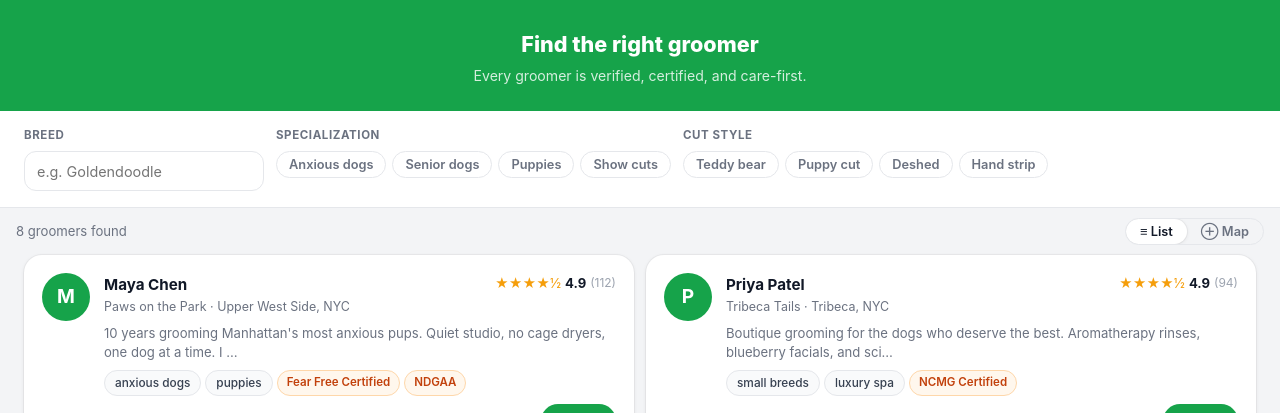
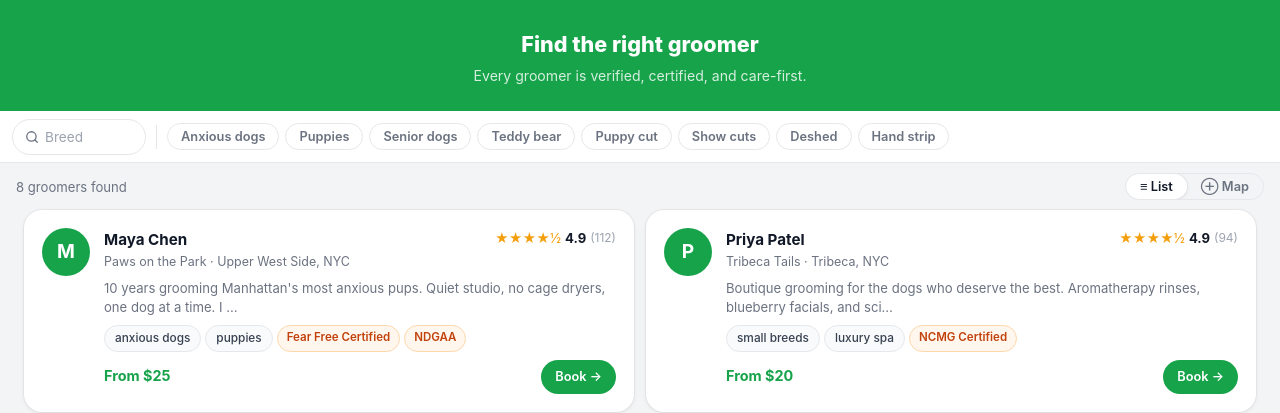
Before and after one commit to bcopans/Claude_learning, a Flask app: page /search in a window 1280 px wide. Shown: the part 52-465 px from the top of the page. Run offline with Flask 3, Linux system fonts and the light colour scheme; data comes from the database, SQL or seed files in the repository; some libraries are stand-ins or nearby versions.

Commit message:
Slim filter strip: compact breed pill + scrollable specialty chips
Replaces the tall multi-section filter block with a single sticky bar:
- Compact breed search pill (icon + short input + clear X) on the left
- Divider then all specialty/cut chips in a horizontal scroll row
- No separate Specialization/Cut labels — all secondary filters unified
- Breed is primary; specialization/cuts are discoverable but not loud

https://claude.ai/code/session_01NYwLiMSZgUYJfXuboqaWhp

```diff
--- a/07_dog_groomer_booking/marketplace/static/style.css
+++ b/07_dog_groomer_booking/marketplace/static/style.css
@@ -247,45 +247,96 @@ textarea.input  { height: auto; padding-top: 12px; padding-bottom: 12px; resize:
 .search-hero h1 { font-size: 1.35rem; font-weight: 800; margin-bottom: 4px; }
 .search-hero p  { opacity: 0.82; font-size: 0.88rem; }
 
-.filter-bar {
+/* ── Filter strip (search page) ── */
+.filter-strip {
+  position: sticky;
+  top: 52px;
+  z-index: 30;
   background: var(--surface);
   border-bottom: 1px solid var(--border);
-  padding: 14px 16px;
-  display: flex;
-  flex-direction: column;
-  gap: 12px;
-}
-
-.filter-group { display: flex; flex-direction: column; gap: 6px; }
-.filter-group > label { font-size: 0.72rem; font-weight: 700; color: var(--muted); text-transform: uppercase; letter-spacing: 0.05em; }
-
-.filter-group input[type="text"] {
+  display: flex;
+  align-items: center;
+  gap: 0;
   padding: 0 12px;
-  height: 40px;
-  border: 1.5px solid var(--border);
-  border-radius: var(--r);
-  font-size: 0.9rem;
-  font-family: inherit;
-  outline: none;
-  max-width: 240px;
-}
-.filter-group input[type="text"]:focus { border-color: var(--green); }
-
-.filter-chips { display: flex; flex-wrap: wrap; gap: 6px; }
-
-.fchip {
-  padding: 5px 12px;
+  height: 52px;
+  overflow: hidden;
+}
+
+.filter-breed-pill {
+  display: flex;
+  align-items: center;
+  gap: 6px;
+  flex-shrink: 0;
   border: 1.5px solid var(--border);
   border-radius: 9999px;
+  padding: 0 12px;
+  height: 36px;
+  background: var(--surface);
+  transition: border-color 0.15s;
+}
+
+.filter-breed-pill:focus-within {
+  border-color: var(--green);
+}
+
+.filter-breed-pill input {
+  border: none;
+  outline: none;
+  font-size: 0.85rem;
+  font-family: inherit;
+  color: var(--text);
+  width: 88px;
+  background: transparent;
+}
+
+.filter-breed-pill input::placeholder { color: var(--subtle); }
+
+.breed-clear {
+  background: none;
+  border: none;
+  color: var(--muted);
+  font-size: 1.1rem;
+  cursor: pointer;
+  padding: 0;
+  line-height: 1;
+  flex-shrink: 0;
+}
+
+.filter-sep {
+  width: 1px;
+  height: 24px;
+  background: var(--border);
+  margin: 0 10px;
+  flex-shrink: 0;
+}
+
+.filter-chips-scroll {
+  display: flex;
+  align-items: center;
+  gap: 6px;
+  overflow-x: auto;
+  scrollbar-width: none;
+  -webkit-overflow-scrolling: touch;
+  flex: 1;
+  padding: 8px 0;
+}
+.filter-chips-scroll::-webkit-scrollbar { display: none; }
+
+.fchip {
+  padding: 5px 13px;
+  border: 1.5px solid var(--border);
+  border-radius: 9999px;
   background: var(--surface);
   color: var(--muted);
   font-size: 0.8rem;
   font-weight: 600;
   cursor: pointer;
   font-family: inherit;
+  white-space: nowrap;
+  flex-shrink: 0;
   transition: all 0.15s;
 }
-.fchip:hover  { border-color: var(--green); color: var(--green); }
+.fchip:hover  { border-color: var(--green); color: var(--green-dark); }
 .fchip.active { background: var(--green); border-color: var(--green); color: #fff; }
 
 .results-bar {
@@ -1308,7 +1359,7 @@ textarea.input  { height: auto; padding-top: 12px; padding-bottom: 12px; resize:
   .ecard            { padding: 18px 16px; }
   .ecard-amount     { font-size: 1.35rem; }
   .ebar-val         { display: block; }
-  .filter-bar       { flex-direction: row; flex-wrap: wrap; padding: 16px 24px; }
+
   .groomer-grid     { grid-template-columns: repeat(2, 1fr); padding: 0 24px 40px; }
   .portfolio-grid   { grid-template-columns: repeat(3, 1fr); }
   .option-grid      { display: grid; grid-template-columns: repeat(2, 1fr); }
--- a/07_dog_groomer_booking/marketplace/templates/search.html
+++ b/07_dog_groomer_booking/marketplace/templates/search.html
@@ -20,31 +20,23 @@
   <p>Every groomer is verified, certified, and care-first.</p>
 </div>
 
-<!-- Filters -->
-<div class="filter-bar">
-  <div class="filter-group">
-    <label>Breed</label>
-    <div class="ac-wrap">
-      <input type="text" id="breed-filter" placeholder="e.g. Goldendoodle" autocomplete="off">
-    </div>
+<!-- Filter strip -->
+<div class="filter-strip">
+  <div class="filter-breed-pill ac-wrap" id="breed-pill">
+    <svg width="14" height="14" viewBox="0 0 24 24" fill="none" stroke="currentColor" stroke-width="2.2" stroke-linecap="round" stroke-linejoin="round" style="flex-shrink:0;color:#6B7280"><circle cx="11" cy="11" r="8"/><path d="m21 21-4.35-4.35"/></svg>
+    <input type="text" id="breed-filter" placeholder="Breed" autocomplete="off">
+    <button class="breed-clear" id="breed-x" onclick="clearBreed()" style="display:none" aria-label="Clear breed">×</button>
   </div>
-  <div class="filter-group">
-    <label>Specialization</label>
-    <div class="filter-chips">
-      <button class="fchip" data-value="anxious dogs"  onclick="toggleChip(this)">Anxious dogs</button>
-      <button class="fchip" data-value="senior dogs"   onclick="toggleChip(this)">Senior dogs</button>
-      <button class="fchip" data-value="puppies"       onclick="toggleChip(this)">Puppies</button>
-      <button class="fchip" data-value="show cuts"     onclick="toggleChip(this)">Show cuts</button>
-    </div>
-  </div>
-  <div class="filter-group">
-    <label>Cut style</label>
-    <div class="filter-chips">
-      <button class="fchip" data-value="teddy bear" onclick="toggleChip(this)">Teddy bear</button>
-      <button class="fchip" data-value="puppy cut"  onclick="toggleChip(this)">Puppy cut</button>
-      <button class="fchip" data-value="deshed"     onclick="toggleChip(this)">Deshed</button>
-      <button class="fchip" data-value="hand-strip" onclick="toggleChip(this)">Hand strip</button>
-    </div>
+  <div class="filter-sep"></div>
+  <div class="filter-chips-scroll">
+    <button class="fchip" data-value="anxious dogs" onclick="toggleChip(this)">Anxious dogs</button>
+    <button class="fchip" data-value="puppies"      onclick="toggleChip(this)">Puppies</button>
+    <button class="fchip" data-value="senior dogs"  onclick="toggleChip(this)">Senior dogs</button>
+    <button class="fchip" data-value="teddy bear"   onclick="toggleChip(this)">Teddy bear</button>
+    <button class="fchip" data-value="puppy cut"    onclick="toggleChip(this)">Puppy cut</button>
+    <button class="fchip" data-value="show cuts"    onclick="toggleChip(this)">Show cuts</button>
+    <button class="fchip" data-value="deshed"       onclick="toggleChip(this)">Deshed</button>
+    <button class="fchip" data-value="hand-strip"   onclick="toggleChip(this)">Hand strip</button>
   </div>
 </div>
 
@@ -156,9 +148,9 @@
   function applyFilters() {
     const breed  = document.getElementById('breed-filter').value.toLowerCase().trim();
     const specs  = [...document.querySelectorAll('.fchip.active')].map(c => c.dataset.value);
-    const cuts   = [];
     const hasFilter = breed || specs.length;
 
+    document.getElementById('breed-x').style.display  = breed ? 'inline' : 'none';
     document.getElementById('clear-btn').style.display = hasFilter ? 'inline' : 'none';
 
     filteredGroomers = allGroomers.filter(g => {
@@ -182,8 +174,14 @@
 
   function toggleChip(btn) { btn.classList.toggle('active'); applyFilters(); }
 
+  function clearBreed() {
+    document.getElementById('breed-filter').value = '';
+    document.getElementById('breed-x').style.display = 'none';
+    applyFilters();
+  }
+
   function clearFilters() {
-    document.getElementById('breed-filter').value = '';
+    clearBreed();
     document.querySelectorAll('.fchip.active').forEach(c => c.classList.remove('active'));
     applyFilters();
   }
```
